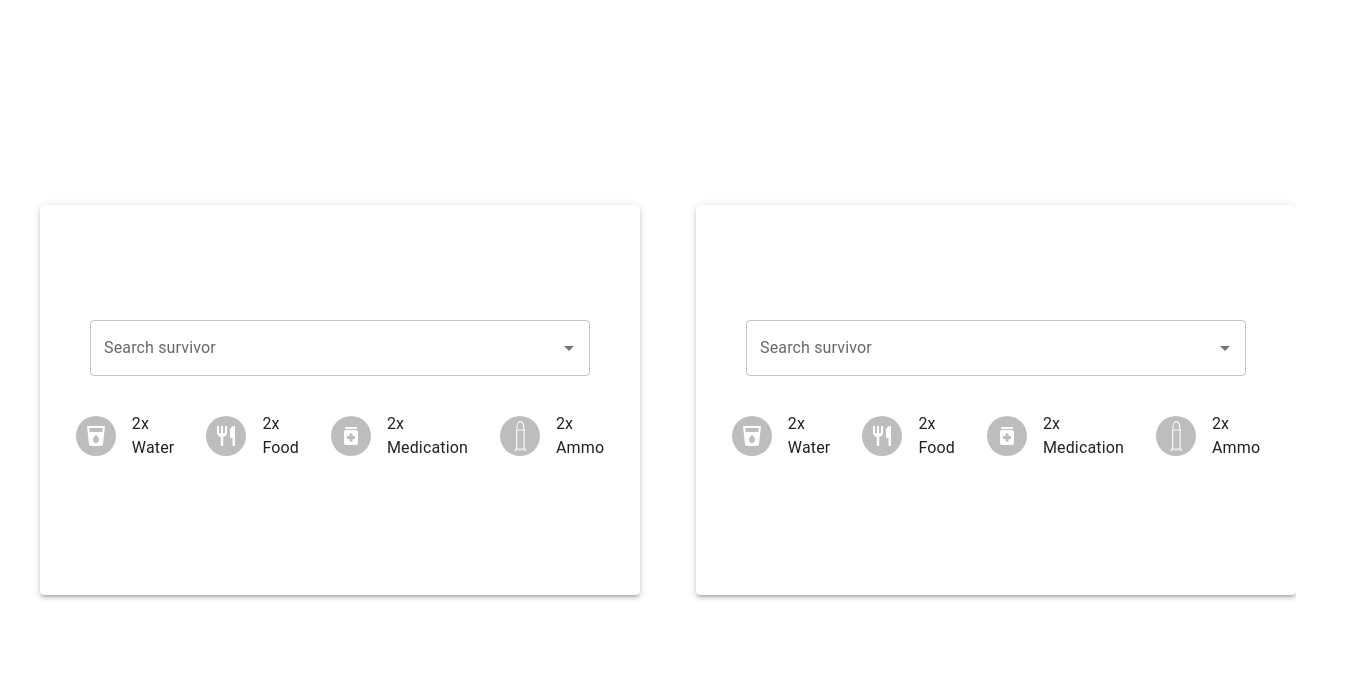
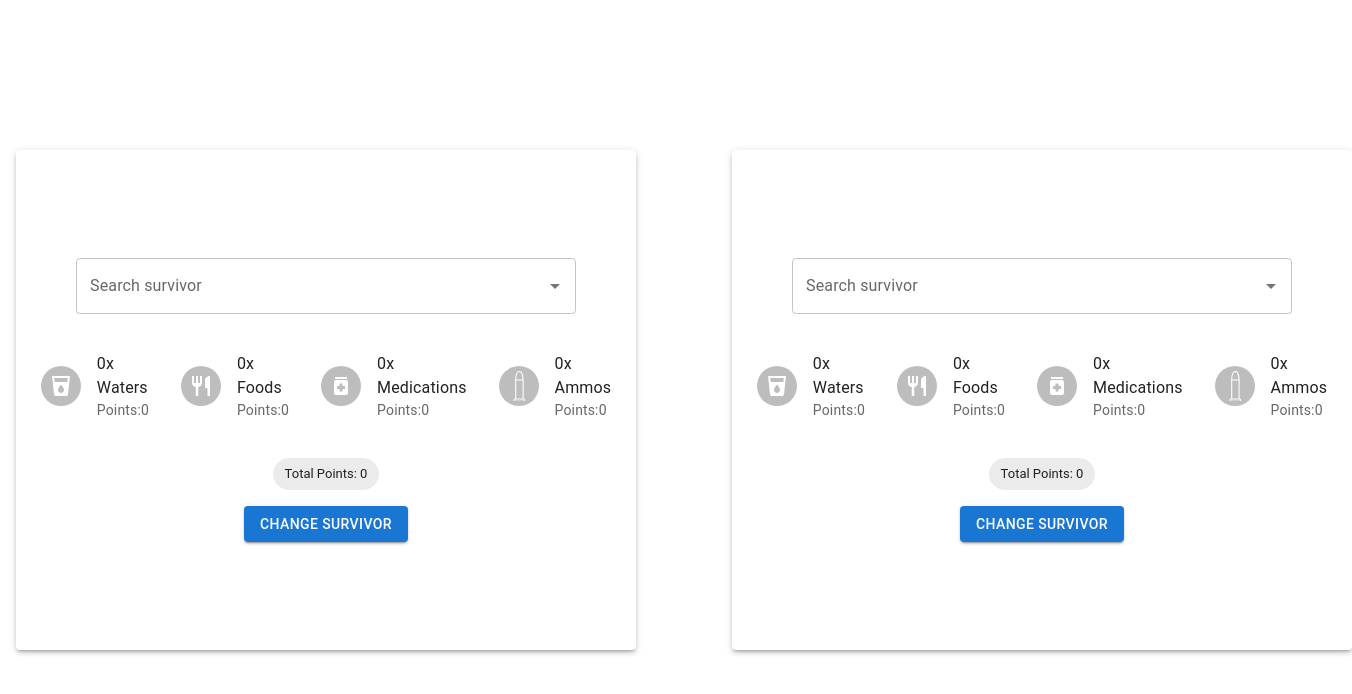
Before and after one commit to JFBatista023/ZSSN, a React (Vite) app in the folder frontend/: page /survivors/trades in a window 1280 px wide. Shown: the top 694 px of the page, 1352 px wide, since content can reach past the window. Built offline with nearby package versions, Linux system fonts and the light colour scheme; no server answers.

Commit message:
Improving endpoint for get one survivor

```diff
--- a/frontend/src/components/TradesSurvivors.jsx
+++ b/frontend/src/components/TradesSurvivors.jsx
@@ -1,4 +1,4 @@
-import { Autocomplete, Avatar, Box, List, ListItem, ListItemAvatar, ListItemText, Paper, TextField } from "@mui/material";
+import { Autocomplete, Avatar, Box, List, ListItem, ListItemAvatar, ListItemText, Paper, TextField, Button, Chip } from "@mui/material";
 import axios from "axios";
 import { useEffect, useState } from "react";
 
@@ -9,12 +9,55 @@ import MedicationIcon from "@mui/icons-material/Medication";
 
 const TradesSurvivors = () => {
     const [survivors, setSurvivors] = useState([]);
-    const [survivor, setSurvivor] = useState([]);
+    const [survivor1, setSurvivor1] = useState({});
+    const [survivor2, setSurvivor2] = useState({});
 
-    const [disableInput, setDisableInput] = useState(false);
+    const [disableInput1, setDisableInput1] = useState(false);
+    const [disableInput2, setDisableInput2] = useState(false);
 
-    const getSurvivorItems = async () => {
+    const [color, setColor] = useState("default");
 
+    const changeSurvivor1 = () => {
+        setDisableInput1(false);
+        setSurvivor1({});
+    };
+
+    const changeSurvivor2 = () => {
+        setDisableInput2(false);
+        setSurvivor2({});
+    };
+
+    const tradeItems = async () => {
+        await axios.get("http://127.0.0.1:8000/api/v1/survivors/trade/")
+            .then((response) => {
+                if (response.status == 200) {
+                    setSurvivor1(response.data);
+                } else {
+                    console.log(response);
+                }
+            }).catch((e) => console.log(e));
+    };
+
+    const getSurvivor1 = async (id) => {
+        await axios.get(`http://127.0.0.1:8000/api/v1/survivors/${id}/`)
+            .then((response) => {
+                if (response.status == 200) {
+                    setSurvivor1(response.data);
+                } else {
+                    console.log(response);
+                }
+            }).catch((e) => console.log(e));
+    };
+
+    const getSurvivor2 = async (id) => {
+        await axios.get(`http://127.0.0.1:8000/api/v1/survivors/${id}/`)
+            .then((response) => {
+                if (response.status == 200) {
+                    setSurvivor2(response.data);
+                } else {
+                    console.log(response);
+                }
+            }).catch((e) => console.log(e));
     };
 
     const getAllSurvivors = async () => {
@@ -35,91 +78,20 @@ const TradesSurvivors = () => {
 
     return (
         <>
-            <Box sx={{display: "flex", aligItems: "flex-start", justifyContent: "space-between"}}>
-                <Paper elevation={3} sx={{display: "flex", alignItems: "center", justifyContent: "center", flexDirection: "column", gap: 2, width: "600px", height: "390px", ml: 5}}>
+            <Box sx={{display: "flex", aligItems: "flex-start", justifyContent: "space-between", gap: 12}}>
+                <Paper elevation={3} sx={{display: "flex", alignItems: "center", justifyContent: "center", flexDirection: "column", gap: 2, width: "620px", height: "500px", ml: 2}}>
                     <Autocomplete
                         multiple
                         options={survivors}
                         getOptionLabel={(option) => option.name}
                         onChange={(e, value) => {
-                            let s = [value];
-                            if (s.length) {
-                                setDisableInput(true);
-                                setSurvivor(s);
-                            } else {
-                                setDisableInput(false);
-                                getAllSurvivors();
+                            if (value.length > 1) {
+                                value.shift();
                             }
+                            setDisableInput1(true);
+                            getSurvivor1(value[0].id);
                         }}
-                        disabled={disableInput}
-                        renderInput={(params) => (
-                            <TextField
-                                {...params}
-                                label="Search survivor"
-                                InputProps={{
-                                    ...params.InputProps,
-                                    type: "search",
-                                }}
-                            />
-                        )}
-                        sx={{width: "500px",["@media (max-width:750px)"]: {
-                            width: "450px",
-                        }
-                        }}
-                    />
-
-                    {survivor ? (<List sx={{display: "flex", alignItems: "center", justifyContent: "center", width: "100%", maxWidth: 360, bgcolor: "background.paper" }}>
-                        <ListItem>
-                            <ListItemAvatar>
-                                <Avatar>
-                                    <LocalDrinkIcon />
-                                </Avatar>
-                            </ListItemAvatar>
-                            <ListItemText primary="2x Water" />
-                        </ListItem>
-                        <ListItem>
-                            <ListItemAvatar>
-                                <Avatar>
-                                    <RestaurantIcon />
-                                </Avatar>
-                            </ListItemAvatar>
-                            <ListItemText primary="2x Food" />
-                        </ListItem>
-                        <ListItem>
-                            <ListItemAvatar>
-                                <Avatar>
-                                    <MedicationIcon />
-                                </Avatar>
-                            </ListItemAvatar>
-                            <ListItemText primary="2x Medication" />
-                        </ListItem>
-                        <ListItem>
-                            <ListItemAvatar>
-                                <Avatar>
-                                    <svg fill="#ffffff" height="30px" color="white" width="100px" version="1.1" id="Layer_1" xmlns="http://www.w3.org/2000/svg" viewBox="0 0 500 500" xmlSpace="preserve"><g id="SVGRepo_bgCarrier" strokeWidth="0"></g><g id="SVGRepo_iconCarrier"/> <g/> <g/> <path d="M326.718,459.023h0.942V150.104C327.66,143.974,326.859,0,257.024,0s-70.636,143.974-70.636,150.104v308.918h-1.106 c-14.559,0-26.407,11.882-26.407,26.489c0,14.607,11.848,26.489,26.407,26.489h141.437c14.559,0,26.407-11.882,26.407-26.489 C353.125,470.905,341.278,459.023,326.718,459.023z M256,17.545c40.272,0,51.404,81.673,52.814,123.614H203.182 C204.57,99.218,215.676,17.545,256,17.545z M310.001,158.818v300.205H204.047V158.818H310.001z M326.718,494.341H185.282 c-4.906,0-8.748-3.88-8.748-8.83c0-4.872,3.923-8.83,8.748-8.83h8.911h123.614h8.911c4.906,0,8.748,3.88,8.748,8.83 C335.466,490.383,331.543,494.341,326.718,494.341z" /></svg>
-                                </Avatar>
-                            </ListItemAvatar>
-                            <ListItemText primary="2x Ammo" />
-                        </ListItem>
-                    </List>) : null}
-                </Paper>
-
-                <Paper elevation={3} sx={{display: "flex", alignItems: "center", justifyContent: "center", flexDirection: "column", gap: 2, width: "600px", height: "390px", ml: 7}}>
-                    <Autocomplete
-                        multiple
-                        options={survivors}
-                        getOptionLabel={(option) => option.name}
-                        onChange={(e, value) => {
-                            let s = [...value];
-                            if (s.length) {
-                                setDisableInput(true);
-                                setSurvivors(s);
-                            } else {
-                                setDisableInput(false);
-                                getAllSurvivors();
-                            }
-                        }}
-                        disabled={disableInput}
+                        disabled={disableInput1}
                         renderInput={(params) => (
                             <TextField
                                 {...params}
@@ -143,7 +115,7 @@ const TradesSurvivors = () => {
                                     <LocalDrinkIcon />
                                 </Avatar>
                             </ListItemAvatar>
-                            <ListItemText primary="2x Water" />
+                            <ListItemText primary={`${survivor1.inventory?.items.water?.quantity ?? 0}x Waters`} secondary={`Points:${survivor1.inventory?.items.water?.total_points_item ?? 0}`} />
                         </ListItem>
                         <ListItem>
                             <ListItemAvatar>
@@ -151,7 +123,7 @@ const TradesSurvivors = () => {
                                     <RestaurantIcon />
                                 </Avatar>
                             </ListItemAvatar>
-                            <ListItemText primary="2x Food" />
+                            <ListItemText primary={`${survivor1.inventory?.items.food?.quantity ?? 0}x Foods`} secondary={`Points:${survivor1.inventory?.items.food?.total_points_item ?? 0}`} />
                         </ListItem>
                         <ListItem>
                             <ListItemAvatar>
@@ -159,7 +131,7 @@ const TradesSurvivors = () => {
                                     <MedicationIcon />
                                 </Avatar>
                             </ListItemAvatar>
-                            <ListItemText primary="2x Medication" />
+                            <ListItemText primary={`${survivor1.inventory?.items.medication?.quantity ?? 0}x Medications`} secondary={`Points:${survivor1.inventory?.items.medication?.total_points_item ?? 0}`} />
                         </ListItem>
                         <ListItem>
                             <ListItemAvatar>
@@ -167,10 +139,80 @@ const TradesSurvivors = () => {
                                     <svg fill="#ffffff" height="30px" color="white" width="100px" version="1.1" id="Layer_1" xmlns="http://www.w3.org/2000/svg" viewBox="0 0 500 500" xmlSpace="preserve"><g id="SVGRepo_bgCarrier" strokeWidth="0"></g><g id="SVGRepo_iconCarrier"/> <g/> <g/> <path d="M326.718,459.023h0.942V150.104C327.66,143.974,326.859,0,257.024,0s-70.636,143.974-70.636,150.104v308.918h-1.106 c-14.559,0-26.407,11.882-26.407,26.489c0,14.607,11.848,26.489,26.407,26.489h141.437c14.559,0,26.407-11.882,26.407-26.489 C353.125,470.905,341.278,459.023,326.718,459.023z M256,17.545c40.272,0,51.404,81.673,52.814,123.614H203.182 C204.57,99.218,215.676,17.545,256,17.545z M310.001,158.818v300.205H204.047V158.818H310.001z M326.718,494.341H185.282 c-4.906,0-8.748-3.88-8.748-8.83c0-4.872,3.923-8.83,8.748-8.83h8.911h123.614h8.911c4.906,0,8.748,3.88,8.748,8.83 C335.466,490.383,331.543,494.341,326.718,494.341z" /></svg>
                                 </Avatar>
                             </ListItemAvatar>
-                            <ListItemText primary="2x Ammo" />
+                            <ListItemText primary={`${survivor1.inventory?.items.ammo?.quantity ?? 0}x Ammos`} secondary={`Points:${survivor1.inventory?.items.ammo?.total_points_item ?? 0}`} />
                         </ListItem>
                     </List>
 
+                    <Chip color="default" size="medium" label={`Total Points: ${survivor1.inventory?.items.total_points ?? 0}`} />
+                    <Button size="medium" color="primary" onClick={() => changeSurvivor1()} variant="contained">Change Survivor</Button>
+                </Paper>
+
+                <Paper elevation={3} sx={{display: "flex", alignItems: "center", justifyContent: "center", flexDirection: "column", gap: 2, width: "620px", height: "500px"}}>
+                    <Autocomplete
+                        multiple
+                        options={survivors}
+                        getOptionLabel={(option) => option.name}
+                        onChange={(e, value) => {
+                            if (value.length > 1) {
+                                value.shift();
+                            }
+                            setDisableInput2(true);
+                            getSurvivor2(value[0].id);
+                        }}
+                        disabled={disableInput2}
+                        renderInput={(params) => (
+                            <TextField
+                                {...params}
+                                label="Search survivor"
+                                InputProps={{
+                                    ...params.InputProps,
+                                    type: "search",
+                                }}
+                            />
+                        )}
+                        sx={{width: "500px",["@media (max-width:750px)"]: {
+                            width: "450px",
+                        }
+                        }}
+                    />
+
+                    <List sx={{display: "flex", alignItems: "center", justifyContent: "center", width: "100%", maxWidth: 360, bgcolor: "background.paper" }}>
+                        <ListItem>
+                            <ListItemAvatar>
+                                <Avatar>
+                                    <LocalDrinkIcon />
+                                </Avatar>
+                            </ListItemAvatar>
+                            <ListItemText primary={`${survivor2.inventory?.items.water?.quantity ?? 0}x Waters`} secondary={`Points:${survivor2.inventory?.items.water?.total_points_item ?? 0}`} />
+                        </ListItem>
+                        <ListItem>
+                            <ListItemAvatar>
+                                <Avatar>
+                                    <RestaurantIcon />
+                                </Avatar>
+                            </ListItemAvatar>
+                            <ListItemText primary={`${survivor2.inventory?.items.food?.quantity ?? 0}x Foods`} secondary={`Points:${survivor2.inventory?.items.food?.total_points_item ?? 0}`} />
+                        </ListItem>
+                        <ListItem>
+                            <ListItemAvatar>
+                                <Avatar>
+                                    <MedicationIcon />
+                                </Avatar>
+                            </ListItemAvatar>
+                            <ListItemText primary={`${survivor2.inventory?.items.medication?.quantity ?? 0}x Medications`} secondary={`Points:${survivor2.inventory?.items.medication?.total_points_item ?? 0}`} />
+                        </ListItem>
+                        <ListItem>
+                            <ListItemAvatar>
+                                <Avatar>
+                                    <svg fill="#ffffff" height="30px" color="white" width="100px" version="1.1" id="Layer_1" xmlns="http://www.w3.org/2000/svg" viewBox="0 0 500 500" xmlSpace="preserve"><g id="SVGRepo_bgCarrier" strokeWidth="0"></g><g id="SVGRepo_iconCarrier"/> <g/> <g/> <path d="M326.718,459.023h0.942V150.104C327.66,143.974,326.859,0,257.024,0s-70.636,143.974-70.636,150.104v308.918h-1.106 c-14.559,0-26.407,11.882-26.407,26.489c0,14.607,11.848,26.489,26.407,26.489h141.437c14.559,0,26.407-11.882,26.407-26.489 C353.125,470.905,341.278,459.023,326.718,459.023z M256,17.545c40.272,0,51.404,81.673,52.814,123.614H203.182 C204.57,99.218,215.676,17.545,256,17.545z M310.001,158.818v300.205H204.047V158.818H310.001z M326.718,494.341H185.282 c-4.906,0-8.748-3.88-8.748-8.83c0-4.872,3.923-8.83,8.748-8.83h8.911h123.614h8.911c4.906,0,8.748,3.88,8.748,8.83 C335.466,490.383,331.543,494.341,326.718,494.341z" /></svg>
+                                </Avatar>
+                            </ListItemAvatar>
+                            <ListItemText primary={`${survivor2.inventory?.items.ammo?.quantity ?? 0}x Ammos`} secondary={`Points:${survivor2.inventory?.items.ammo?.total_points_item ?? 0}`} />
+                        </ListItem>
+                    </List>
+
+                    <Chip color="default" size="medium" label={`Total Points: ${survivor2.inventory?.items.total_points ?? 0}`} />
+                    <Button size="medium" color="primary" onClick={() => changeSurvivor2()} variant="contained">Change Survivor</Button>
                 </Paper>
             </Box>
         </>
```
Also changed, not shown: 1 other file (tests, documents, lock files or other folders).
